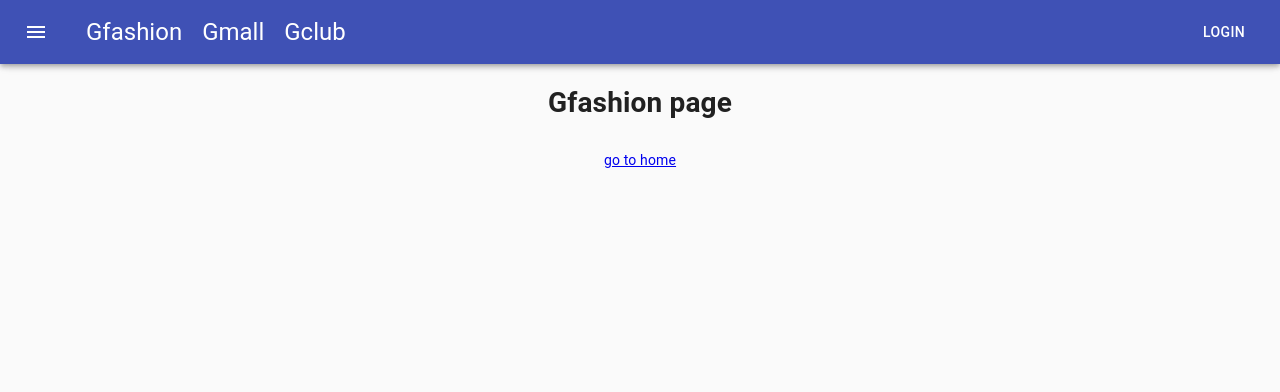
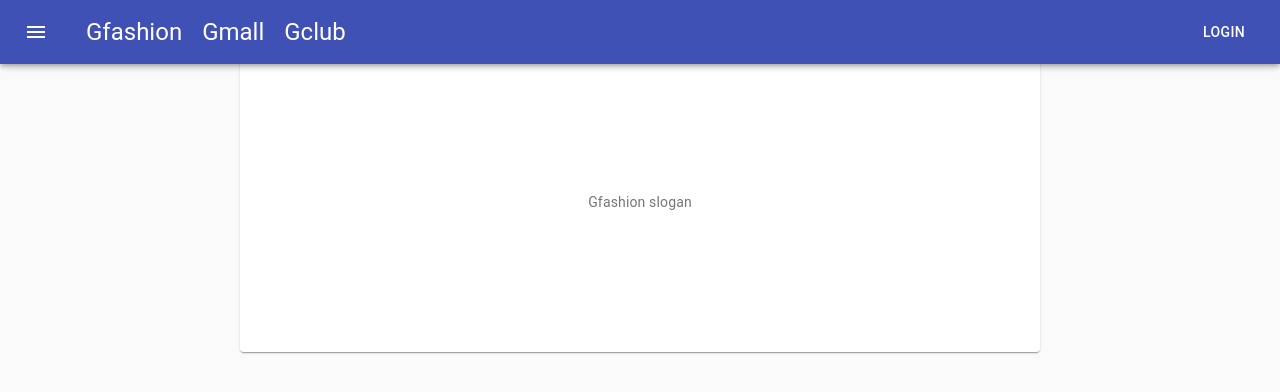
Before and after one commit to NezPea/gfashion, a React (Create React App) app in the folder web/: page / in a window 1280 px wide. Shown: the top 392 px of the page. Built offline with nearby package versions, Linux system fonts and the light colour scheme.

Commit message:
add simple slogan component

```diff
--- a/web/src/pages/GFashion/index.tsx
+++ b/web/src/pages/GFashion/index.tsx
@@ -2,6 +2,7 @@ import React, { useState, useEffect } from 'react';
 import { Link } from "react-router-dom";
 import { createStyles, makeStyles, Theme } from '@material-ui/core/styles';
 import MainFrame from '../../components/MainFrame';
+import Slogan from './slogan';
 import { selectRecommendations, fetchRecommendations } from '../../app/slices/recommendationsSlice';
 import { useSelector, useDispatch } from 'react-redux';
 
@@ -20,7 +21,7 @@ const useStyles = makeStyles((theme: Theme) =>
 
 export default () => {
   const [isDataLoaded, setIsDataLoaded] = useState(false);
-  const classes =  useStyles();
+  const classes = useStyles();
   const recommendations = useSelector(selectRecommendations);
   const dispatch = useDispatch();
 
@@ -34,8 +35,7 @@ export default () => {
   return (
     <MainFrame>
       <div className={classes.root}>
-        <h1>Gfashion page</h1>
-        <Link to='/' className={classes.link}>go to home</Link>
+        <Slogan></Slogan>
       </div>
     </MainFrame>
   )
--- /dev/null
+++ b/web/src/pages/GFashion/slogan.tsx
@@ -0,0 +1,37 @@
+import React from 'react';
+import { createStyles, makeStyles, Theme } from '@material-ui/core/styles';
+import Paper from '@material-ui/core/Paper';
+import { Grid } from '@material-ui/core';
+
+const useStyles = makeStyles((theme: Theme) =>
+  createStyles({
+    root: {
+      display: 'flex',
+      flexDirection: 'column',
+      alignItems: 'center'
+    },
+    paper: {
+      padding: theme.spacing(2),
+      color: theme.palette.text.secondary,
+      height: 300,
+      minWidth: 800,
+      display: 'flex',
+      alignItems: 'center',
+      justifyContent: 'center'
+    },
+  }),
+);
+
+export default () => {
+  const classes = useStyles();
+
+  return (
+    <div className={classes.root}>
+      <Grid container spacing={3}>
+        <Grid alignContent='center' alignItems='center'>
+          <Paper className={classes.paper}>Gfashion slogan</Paper>
+        </Grid>
+      </Grid>
+    </div>
+  )
+}
```
